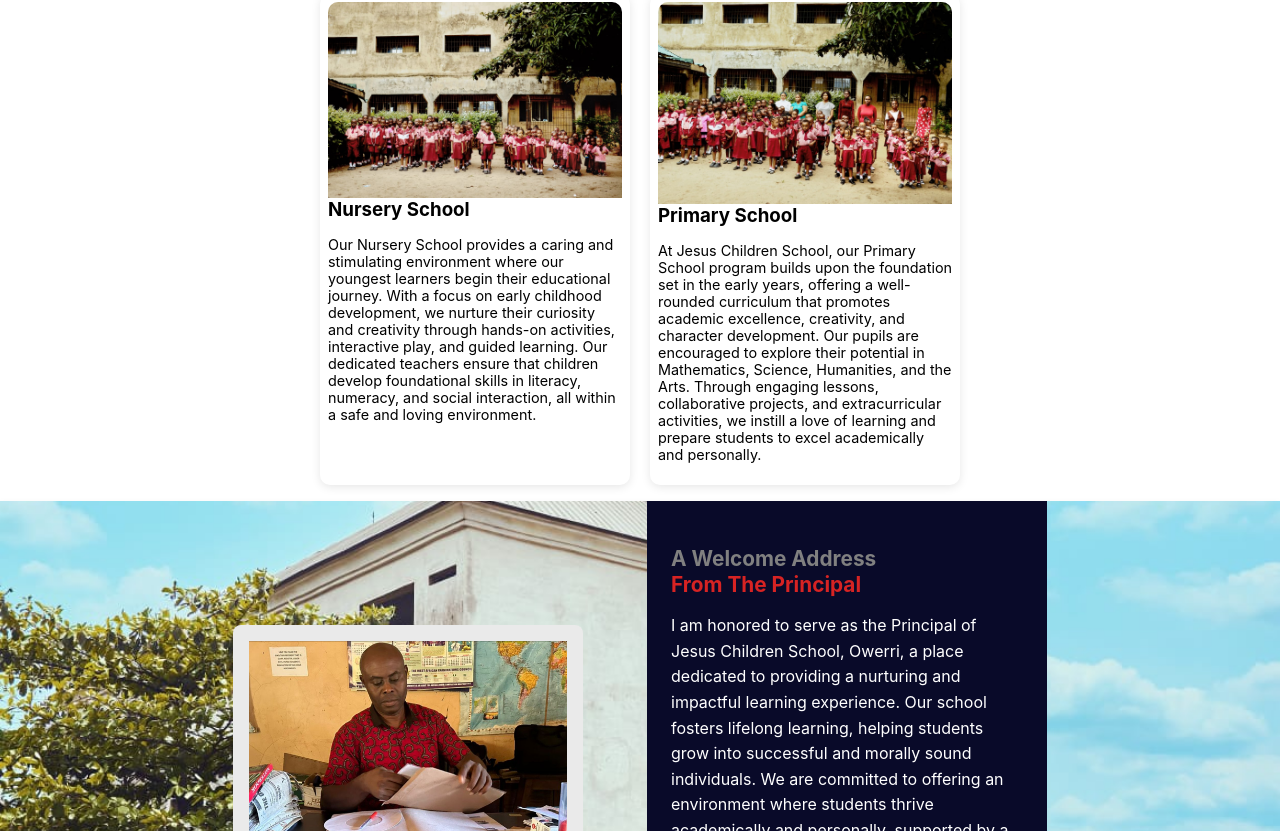
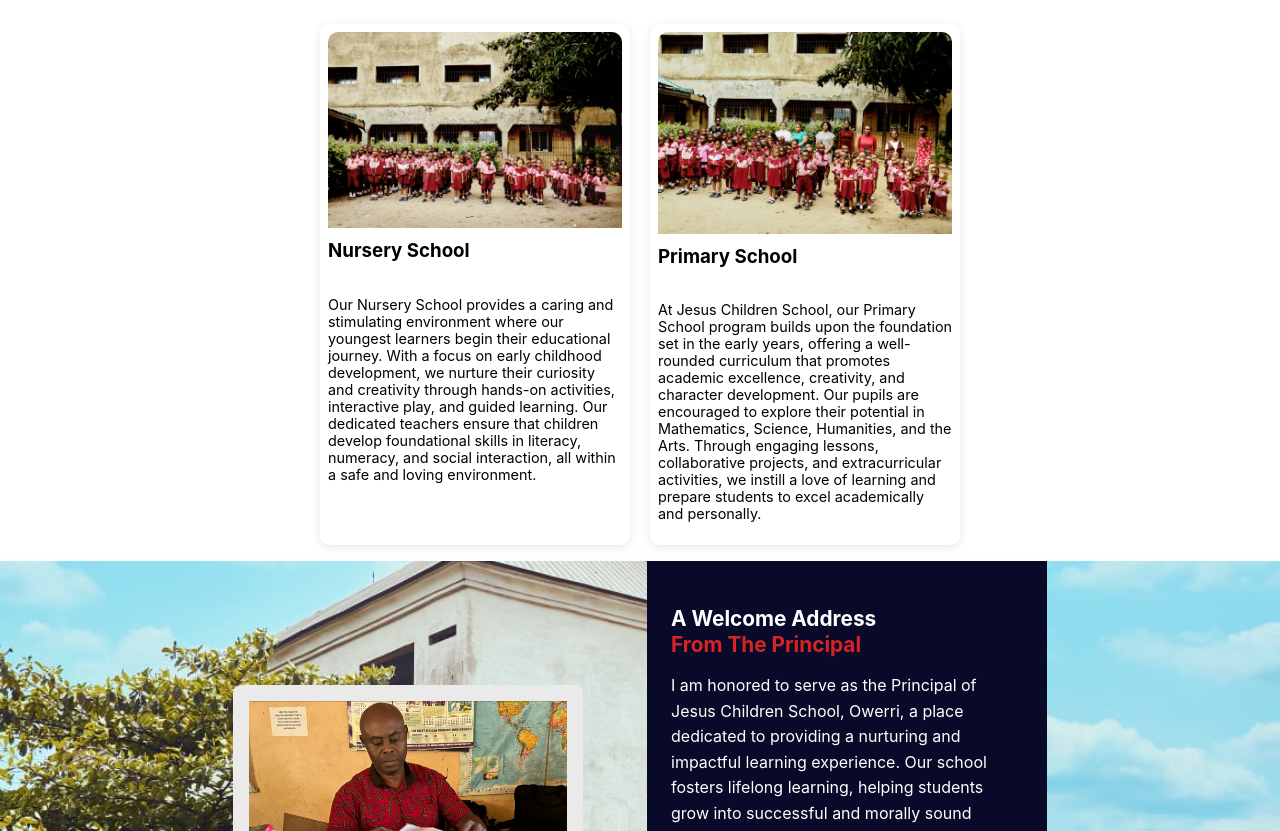
Before and after one commit to RRonniecool/school-website, a React (Create React App) app: page /about-us in a window 1280 px wide. Shown: the part 606-1437 px from the top of the page. Built offline with nearby package versions, Linux system fonts and the light colour scheme.

Commit message:
made some changes on the input in the footer.

```diff
--- a/src/components/AboutUs/aboutus.css
+++ b/src/components/AboutUs/aboutus.css
@@ -88,7 +88,7 @@
     border-top-right-radius: 10px;
 }
 .about-card > h3{
-    margin: 0;
+    margin-top: 0.7rem;
 }
 
 .about-card > p {
@@ -137,7 +137,7 @@
     font-size: 1.3rem;
     font-weight: bold;
     margin-bottom: 0.1rem;
-    color: grey;
+    color: white;
 }
 
 .principal-message h3:last-of-type {
--- a/src/components/Footer/footer.css
+++ b/src/components/Footer/footer.css
@@ -104,6 +104,10 @@
 
 @media (max-width: 768px) {
 .footer-container{
-    padding: 0.5rem 1.7rem;
+    padding: 0.5rem 1rem;
+}
+
+.newsletter-form{
+    min-width: 110px;
 }
 }
```
